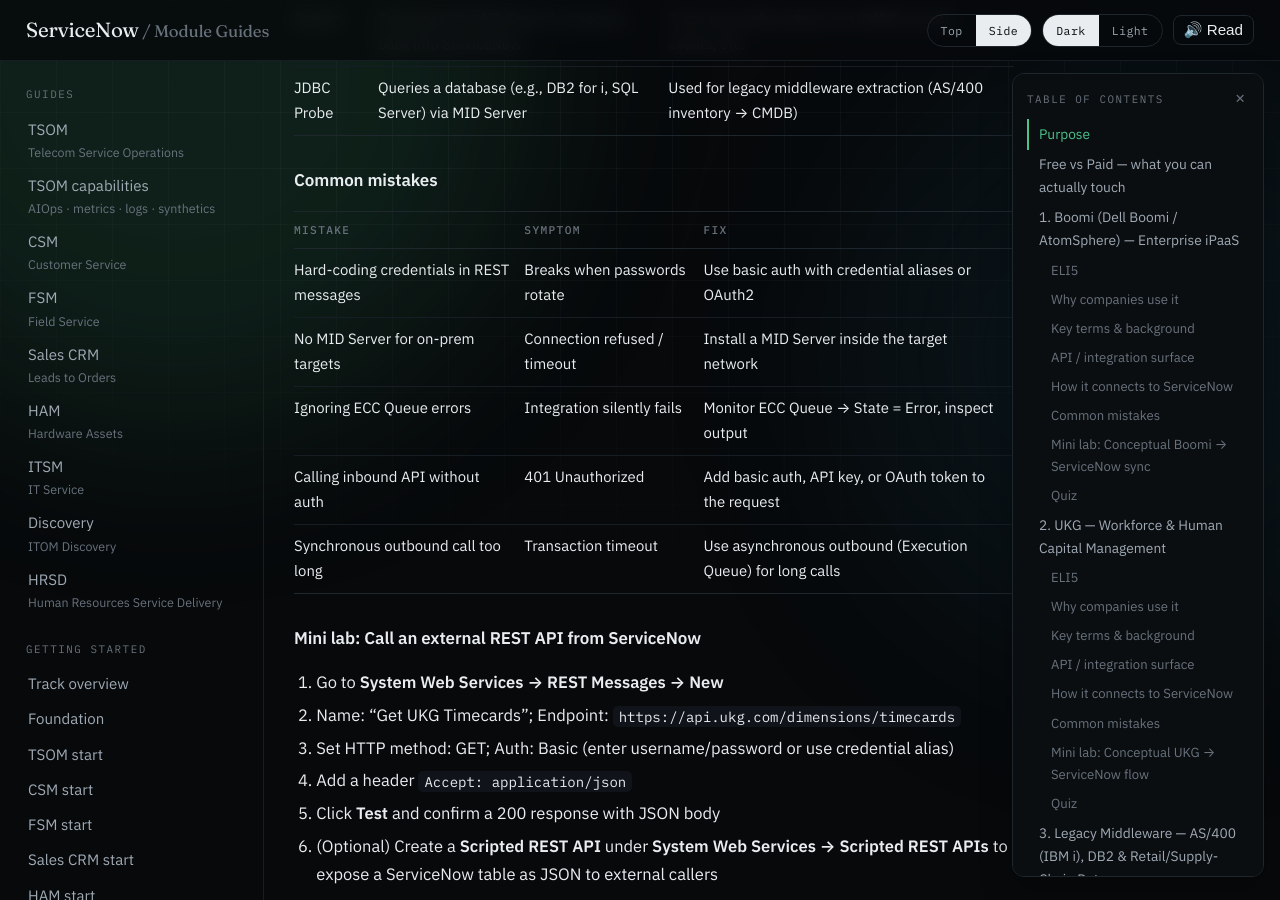
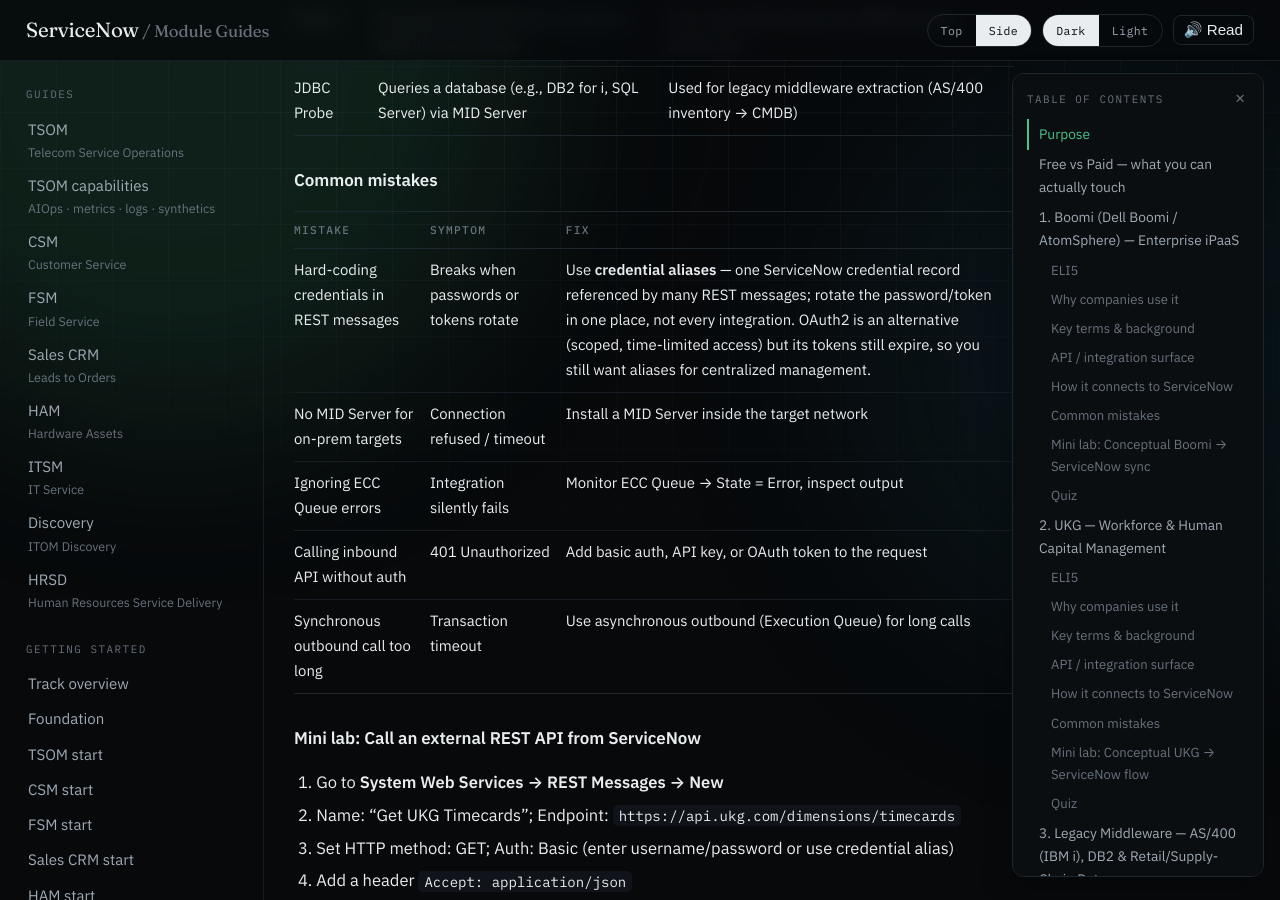
Before and after one commit to eltonaguiar/ServiceNow_Learning_TSOM-_CSM_FSM_SalesCRM_HAM_ITSM, a Jekyll site: the page built from docs/modules/other/other-guide.md, in a window 1280 px wide and 900 px high, scrolled down 19379 px. Built offline with Jekyll 4.4.1, drawn with Linux system fonts in a browser that asks for light colours; our own code applies the rules of GitHub Pages for plain Markdown files.

Commit message:
docs(other): clarify credential aliases vs OAuth — tokens still expire, aliases centralize rotation

```diff
--- a/docs/modules/other/other-guide.md
+++ b/docs/modules/other/other-guide.md
@@ -513,7 +513,7 @@ JDBC Probe | Queries a database (e.g., DB2 for i, SQL Server) via MID Server | U
 
 | Mistake | Symptom | Fix |
 |---------|---------|-----|
-| Hard-coding credentials in REST messages | Breaks when passwords rotate | Use basic auth with credential aliases or OAuth2 |
+| Hard-coding credentials in REST messages | Breaks when passwords or tokens rotate | Use **credential aliases** — one ServiceNow credential record referenced by many REST messages; rotate the password/token in one place, not every integration. OAuth2 is an alternative (scoped, time-limited access) but its tokens still expire, so you still want aliases for centralized management. |
 | No MID Server for on-prem targets | Connection refused / timeout | Install a MID Server inside the target network |
 | Ignoring ECC Queue errors | Integration silently fails | Monitor ECC Queue → State = Error, inspect output |
 | Calling inbound API without auth | 401 Unauthorized | Add basic auth, API key, or OAuth token to the request |
```
